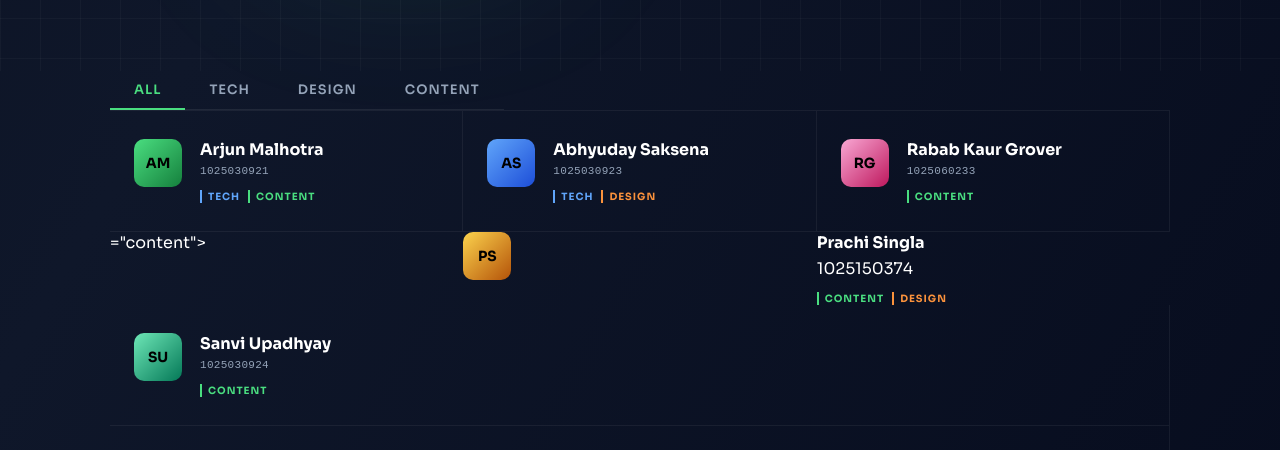
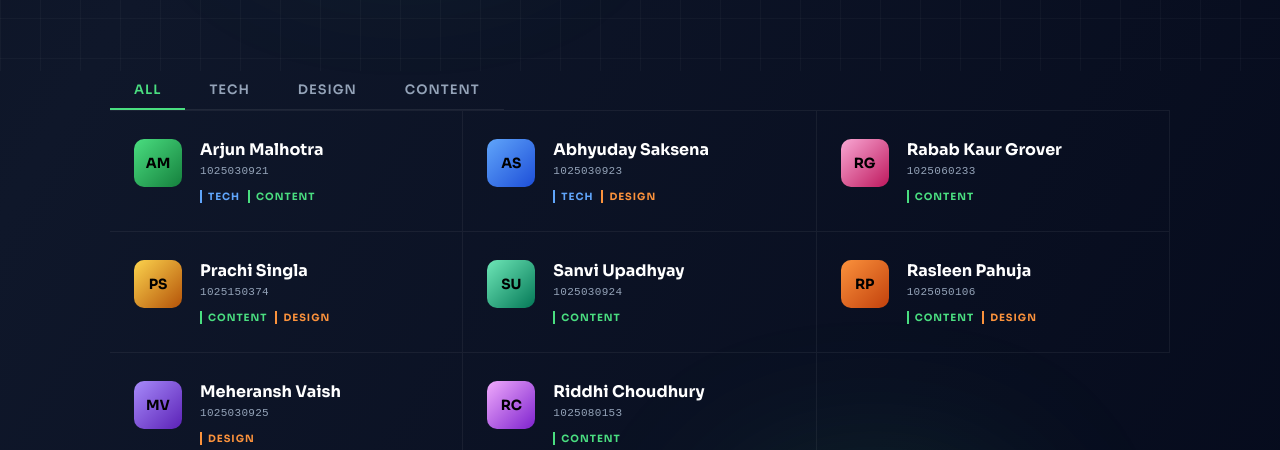
Before and after one commit to abhyudaysaksena06/Env_Pro_Full_Stack, a website: page Env_Pro/Team.html in a window 1280 px wide. Shown: the part 502-952 px from the top of the page. Drawn offline with nearby package versions, Linux system fonts and the light colour scheme.

Commit message:
SANVITTHJJ

```diff
--- a/Env_Pro/Team.html
+++ b/Env_Pro/Team.html
@@ -195,14 +195,14 @@
             </div>
           </div>
         </div>
-        ="content">
+
+        <div class="member-card" data-depts="content">
           <div class="member-avatar" style="background: linear-gradient(135deg, #fcd34d, #b45309)">
             PS
           </div>
           <div class="member-info">
             <div class="member-name">Prachi Singla</div>
-          <div class="member
-        <div class=" member-card" data-depts-roll">1025150374</div>
+            <div class="member-roll">1025150374</div>
             <div class="dept-tags">
               <span class="dept-tag content">Content</span>
               <span class="dept-tag design">Design</span>
```
Lines whose indentation alone changed are shown as unchanged.
